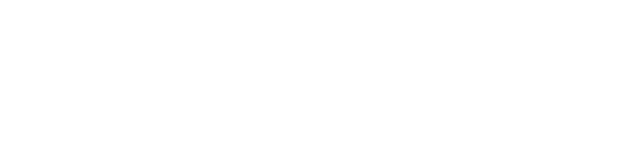
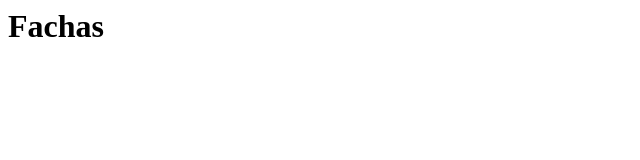
Before and after one commit to noladj/testing, a plain HTML site: page indext.html in a window 1280 px wide. Shown: the whole page, without its empty margins (0-640 px from the left). Drawn offline with Linux system fonts and the light colour scheme.

Commit message:
Update indext.html

```diff
--- a/indext.html
+++ b/indext.html
@@ -2,4 +2,7 @@
 <head>
 <title>Hola</title>
 <head>
+  <body>
+    <h1>Fachas</h1>
+  </body>
 </html>
```
